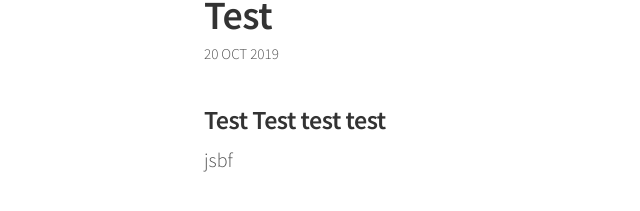
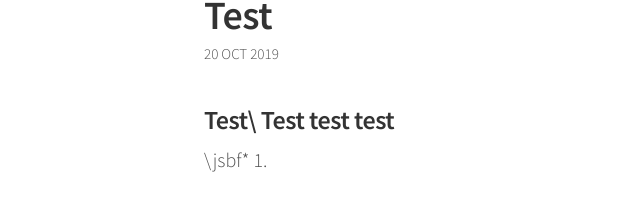
Before and after one commit to chelseafcindia/blog, a Jekyll site: the page built from _posts/2019-10-20-test.markdown, in a window 1280 px wide. Shown: the part 139-350 px from the top of the page, without its empty margins (76-716 px from the left). Built offline with Jekyll 4.4.1, drawn with Linux system fonts in a browser that asks for light colours.

Commit message:
Updated Test

```diff
--- a/_posts/2019-10-20-test.markdown
+++ b/_posts/2019-10-20-test.markdown
@@ -3,6 +3,6 @@ title: Test
 date: 2019-10-20 19:14:00 +05:30
 ---
 
-### Test Test test test
+### Test\ Test test test
 
-jsbf
+\jsbf\* 1.
```
